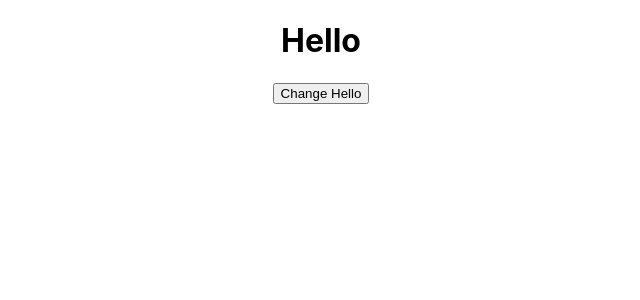
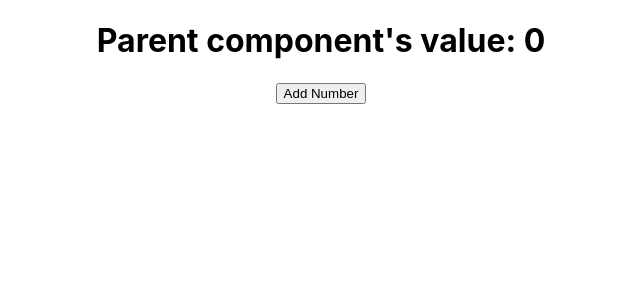
Before and after one commit to shaafiiull/step_by_step_react, a React (Create React App) app: page / in a window 1280 px wide. Shown: the top 300 px of the page, without its empty margins (319-959 px from the left). Built offline with nearby package versions, Linux system fonts and the light colour scheme.

Commit message:
sending method with or without parameteres is shown

```diff
--- a/src/App.js
+++ b/src/App.js
@@ -1,4 +1,5 @@
 import "./App.css";
+import ParentComponent from "./methodasProps/ParentComponent";
 import BindingEvent from "./module01/BindingEvent";
 import Counter from "./module01/Counter";
 import Hello from "./module01/Hello";
@@ -9,7 +10,8 @@ import Welcome from "./module01/Welcome";
 function App() {
   return (
     <div className="App">
-      <BindingEvent></BindingEvent>
+      <ParentComponent></ParentComponent>
+      {/* <BindingEvent></BindingEvent> */}
       {/*       <Hello name="shams" age={23}>
         Profession: Scientist
       </Hello> */}
--- /dev/null
+++ b/src/methodasProps/ChildComponent.js
@@ -0,0 +1,14 @@
+import React from "react";
+
+const ChildComponent = (props) => {
+  return (
+    <div>
+      {/*   <button onClick={props.changeParentComponent}>
+        Change the value of Parent component's value
+      </button> */}
+      <button onClick={() => props.addNumber(5)}>Add Number</button>
+    </div>
+  );
+};
+
+export default ChildComponent;
--- /dev/null
+++ b/src/methodasProps/ParentComponent.js
@@ -0,0 +1,38 @@
+import React, { Component } from "react";
+import ChildComponent from "./ChildComponent";
+
+class ParentComponent extends Component {
+  constructor(props) {
+    super(props);
+    this.state = {
+      count: 0,
+    };
+    // this.changeParentComponent = this.changeParentComponent.bind(this);
+    this.addNumber = this.addNumber.bind(this);
+  }
+  /*   changeParentComponent() {
+    this.setState((state) => ({
+      count: state.count + 1,
+    }));
+  } */
+
+  addNumber(num) {
+    this.setState((state) => ({
+      count: state.count + num,
+    }));
+  }
+
+  render() {
+    return (
+      <div>
+        <h1>Parent component's value: {this.state.count}</h1>
+        {/*        <ChildComponent
+          changeParentComponent={this.changeParentComponent}
+        ></ChildComponent> */}
+        <ChildComponent addNumber={this.addNumber}></ChildComponent>
+      </div>
+    );
+  }
+}
+
+export default ParentComponent;
```
